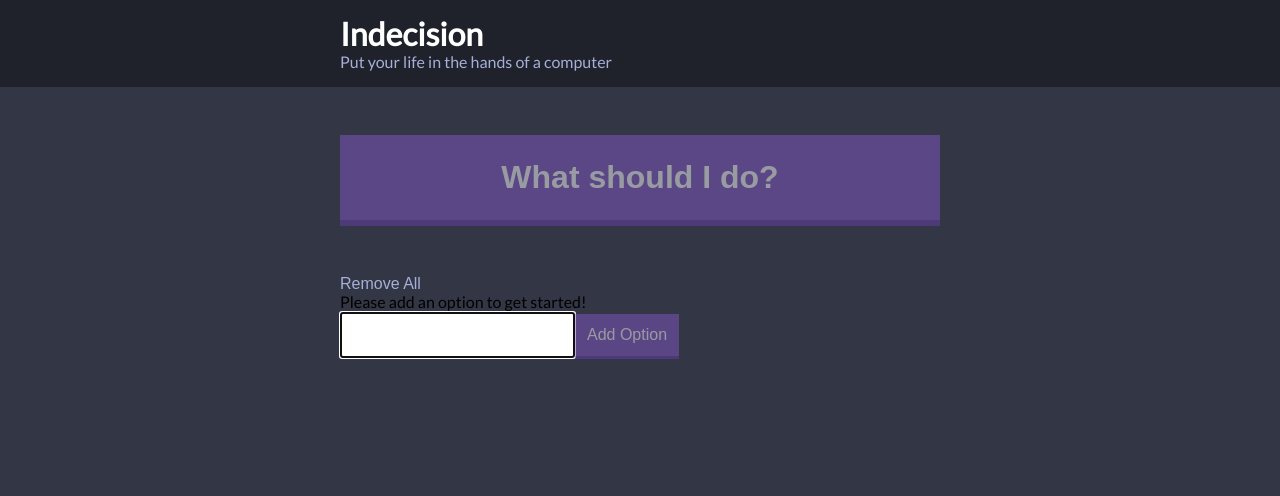
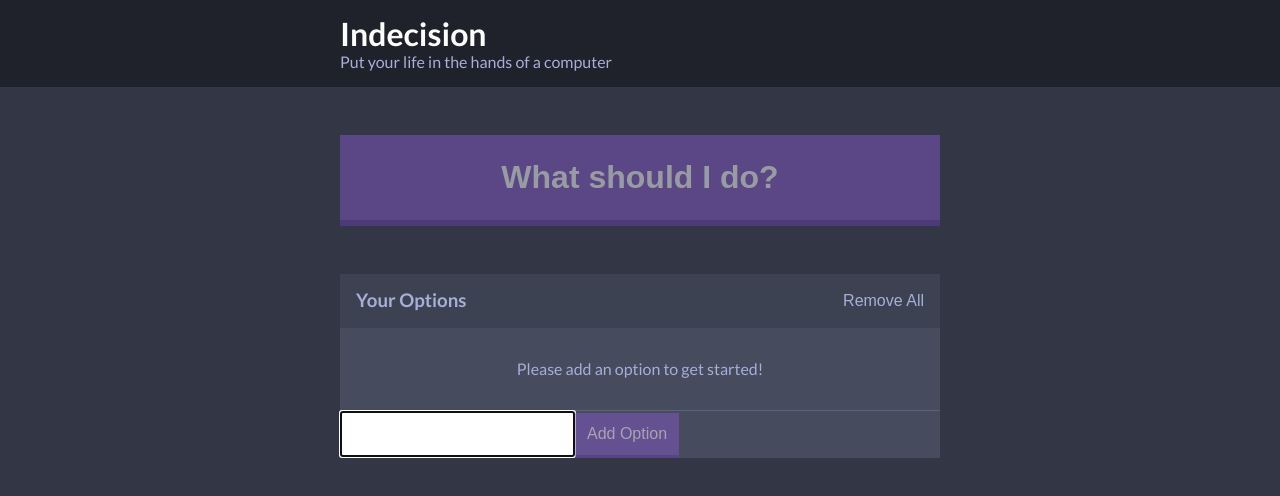
Before and after one commit to davidhenley/indecision, a React app: page / in a window 1280 px wide. Shown: the top 496 px of the page. Built offline with nearby package versions, Linux system fonts and the light colour scheme.

Commit message:
Widget styles

```diff
--- a/src/components/App.js
+++ b/src/components/App.js
@@ -77,6 +77,7 @@
             hasOptions={!!options.length}
             handlePick={this.handlePick}
           />
+          <div className="widget">
             <OptionList
               options={options}
               handleDeleteOptions={this.handleDeleteOptions}
@@ -85,6 +86,7 @@
             <AddOption
               handleAddOption={this.handleAddOption}
             />
+          </div>
         </div>
         <Modal
           selectedOption={selectedOption}
--- a/src/components/OptionList.js
+++ b/src/components/OptionList.js
@@ -5,13 +5,16 @@
 
 const OptionList = (props) => (
   <div>
+    <div className="widget-header">
+      <h3 className="widget-header__title">Your Options</h3>
       <button
         className="button button--link"
         onClick={props.handleDeleteOptions}
       >
         Remove All
       </button>
-    {!props.options.length && <div>Please add an option to get started!</div>}
+    </div>
+    {!props.options.length && <p className="widget__message">Please add an option to get started!</p>}
     {props.options.map(option => (
       <Option
         key={option}
--- a/src/styles/base/_base.scss
+++ b/src/styles/base/_base.scss
@@ -1,4 +1,4 @@
-@import url('https://fonts.googleapis.com/css?family=Lato:400');
+@import url('https://fonts.googleapis.com/css?family=Lato:400,700');
 
 html {
   font-size: 62.5%;
--- a/src/styles/base/_settings.scss
+++ b/src/styles/base/_settings.scss
@@ -1,5 +1,7 @@
 // Colors
+$blue: #3c4251;
 $dark-blue: #333745;
+$light-blue: #464b5e;
 $off-black: #20222b;
 $off-white: #a5afd7;
 $purple: #8357c5;
--- /dev/null
+++ b/src/styles/components/_widget.scss
@@ -0,0 +1,24 @@
+.widget {
+  background: $light-blue;
+  margin-bottom: $size-xl;
+
+  &__message {
+    color: $off-white;
+    margin: 0;
+    padding: $size-lg;
+    text-align: center;
+    border-bottom: 1px solid lighten($light-blue, 10%);
+  }
+}
+
+.widget-header {
+    background: $blue;
+    color: $off-white;
+    display: flex;
+    justify-content: space-between;
+    padding: $size-md;
+
+    &__title {
+      margin: 0;
+    }
+  }
--- a/src/styles/styles.scss
+++ b/src/styles/styles.scss
@@ -3,3 +3,4 @@
 @import './components/button';
 @import './components/container';
 @import './components/header';
+@import './components/widget';
```
Lines whose indentation alone changed are shown as unchanged.
